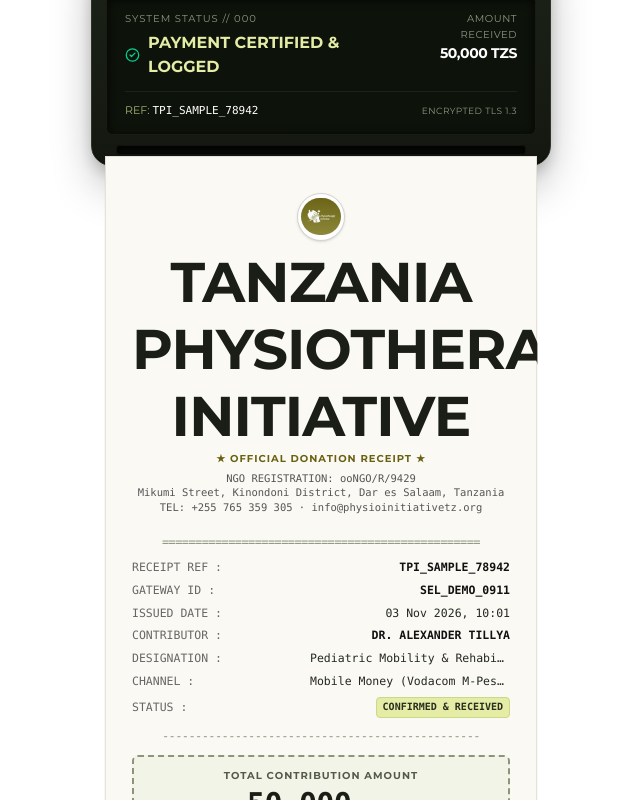
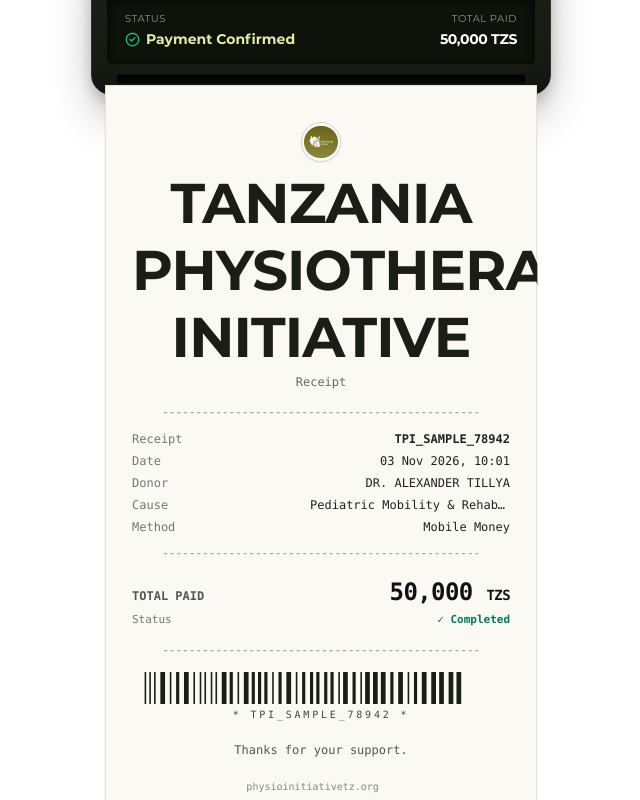
Before and after one commit to 0ero1n/physiotherapy-initiative-web, a Next.js app: page /donate/receipt in a window 1280 px wide. Shown: the part 320-1120 px from the top of the page, without its empty margins (319-959 px from the left). Built offline with nearby package versions, Linux system fonts and the light colour scheme.

Commit message:
style(receipt): clean and minimal thermal receipt without tax disclaimers or legal text

```diff
--- a/src/app/donate/receipt/ReceiptContent.tsx
+++ b/src/app/donate/receipt/ReceiptContent.tsx
@@ -310,26 +310,26 @@ export default function ReceiptContent() {
 
           {/* Machine Screen (LCD/OLED Display) */}
           <div className="receipt-screen">
-            <div className="flex items-start justify-between gap-4">
+            <div className="flex items-center justify-between">
               <div>
-                <div className="text-[10px] uppercase tracking-widest text-[#8e9882] mb-1">
-                  SYSTEM STATUS // 000
+                <div className="text-[10px] uppercase tracking-wider text-[#8e9882]">
+                  Status
                 </div>
-                <div className="text-base font-bold text-[#e4eca5] flex items-center gap-2">
+                <div className="text-sm font-bold text-[#e4eca5] flex items-center gap-1.5 mt-0.5">
                   {loading ? (
                     <>
-                      <span className="inline-block w-3.5 h-3.5 border-2 border-[#e4eca5] border-t-transparent rounded-full animate-spin" />
-                      AWAITING CONFIRMATION
+                      <span className="inline-block w-3 h-3 border-2 border-[#e4eca5] border-t-transparent rounded-full animate-spin" />
+                      Checking...
                     </>
                   ) : isComplete ? (
                     <>
-                      <CheckCircle2 size={16} className="text-emerald-400" />
-                      PAYMENT CERTIFIED & LOGGED
+                      <CheckCircle2 size={15} className="text-emerald-400" />
+                      Payment Confirmed
                     </>
                   ) : (
                     <>
-                      <AlertCircle size={16} className="text-amber-400" />
-                      AUTHORIZATION PENDING
+                      <AlertCircle size={15} className="text-amber-400" />
+                      Pending PIN
                     </>
                   )}
                 </div>
@@ -337,21 +337,12 @@ export default function ReceiptContent() {
 
               <div className="text-right">
                 <div className="text-[10px] uppercase tracking-wider text-[#8e9882]">
-                  AMOUNT RECEIVED
+                  Total Paid
                 </div>
-                <div className="text-sm font-bold text-white tracking-tight">
+                <div className="text-sm font-bold text-white tracking-tight mt-0.5">
                   {formattedAmount} {txDetails.currency || "TZS"}
                 </div>
               </div>
-            </div>
-
-            <div className="mt-3 pt-2.5 border-t border-[#1c2417] flex items-center justify-between text-[11px] text-[#a4b574]">
-              <span className="truncate max-w-[240px]">
-                REF: <code className="text-white font-mono">{reference || "TPI_PENDING"}</code>
-              </span>
-              <span className="uppercase text-[9px] tracking-wider text-[#8e9882]">
-                ENCRYPTED TLS 1.3
-              </span>
             </div>
           </div>
 
@@ -360,144 +351,111 @@ export default function ReceiptContent() {
         </div>
 
         {/* ==============================================================================
-            THE THERMAL RECEIPT PAPER (FEEDS OUT OF THE MACHINE SLOT)
+            THE THERMAL RECEIPT PAPER (CLEAN & MINIMAL)
             ============================================================================== */}
         <div className="receipt-output-container">
           <article
             className={`thermal-paper ${isFeeding ? "receipt-paper-animate" : ""}`}
             style={{ clipPath: clipPathStyle }}
           >
-            {/* Top Paper Header Lockup */}
-            <div className="text-center pb-3">
-              <div className="w-12 h-12 mx-auto mb-2 rounded-full border border-neutral-300 p-0.5 bg-white shadow-sm flex items-center justify-center">
+            {/* Top Paper Header */}
+            <div className="text-center pb-1">
+              <div className="w-10 h-10 mx-auto mb-2 rounded-full border border-neutral-300 p-0.5 bg-white shadow-xs flex items-center justify-center">
                 <Image
                   src="/images/our-logo.jpeg"
                   alt="TPI Logo"
-                  width={40}
-                  height={40}
+                  width={36}
+                  height={36}
                   className="rounded-full object-cover"
                 />
               </div>
 
-              <h1 className="font-bold text-[15px] tracking-wider uppercase text-[#1a1e16] font-mono leading-tight">
+              <h1 className="font-bold text-sm tracking-wider uppercase text-[#1a1e16] font-mono leading-tight">
                 {APP_INFO.name}
               </h1>
 
-              <div className="text-[10px] tracking-widest uppercase font-bold text-[#696112] mt-0.5">
-                ★ OFFICIAL DONATION RECEIPT ★
-              </div>
-
-              <div className="text-[10.5px] text-[#555] font-mono mt-1 leading-snug">
-                NGO REGISTRATION: {APP_INFO.registrationNumber}
-                <br />
-                {APP_INFO.contact.address}
-                <br />
-                TEL: {APP_INFO.contact.phone} · {APP_INFO.contact.email}
+              <div className="text-xs font-mono text-[#666] mt-0.5">
+                Receipt
               </div>
             </div>
 
-            {/* Thermal Divider Line */}
-            <div className="receipt-dashed-line my-2" aria-hidden="true">
-              ================================================
+            {/* Clean Divider */}
+            <div className="receipt-dashed-line my-2.5" aria-hidden="true">
+              ------------------------------------------------
             </div>
 
-            {/* Receipt Summary Grid */}
-            <div className="space-y-1.5 text-[11.5px] font-mono text-[#24291f]">
+            {/* Core Details */}
+            <div className="space-y-1.5 text-xs font-mono text-[#222]">
               <div className="flex justify-between">
-                <span className="text-[#666]">RECEIPT REF :</span>
-                <span className="font-bold text-[#111]">{reference || "TPI_GIFT_001"}</span>
+                <span className="text-[#777]">Receipt</span>
+                <span className="font-semibold">{reference || "TPI_GIFT_001"}</span>
               </div>
 
-              {txDetails.transactionId && (
-                <div className="flex justify-between">
-                  <span className="text-[#666]">GATEWAY ID  :</span>
-                  <span className="font-semibold text-[#111]">{txDetails.transactionId}</span>
-                </div>
-              )}
-
               <div className="flex justify-between">
-                <span className="text-[#666]">ISSUED DATE :</span>
+                <span className="text-[#777]">Date</span>
                 <span>{txDetails.issuedAt}</span>
               </div>
 
               <div className="flex justify-between">
-                <span className="text-[#666]">CONTRIBUTOR :</span>
-                <span className="font-semibold text-[#111] uppercase truncate max-w-[200px]">
+                <span className="text-[#777]">Donor</span>
+                <span className="font-medium uppercase truncate max-w-[200px]">
                   {txDetails.donor}
                 </span>
               </div>
 
               <div className="flex justify-between">
-                <span className="text-[#666]">DESIGNATION :</span>
-                <span className="truncate max-w-[200px] text-right font-medium">
+                <span className="text-[#777]">Cause</span>
+                <span className="truncate max-w-[200px] text-right">
                   {txDetails.cause}
                 </span>
               </div>
 
               <div className="flex justify-between">
-                <span className="text-[#666]">CHANNEL     :</span>
+                <span className="text-[#777]">Method</span>
                 <span className="truncate max-w-[200px] text-right">
-                  {txDetails.method?.startsWith("mobile")
-                    ? "Mobile Money (Tigo/Vodacom/Airtel)"
-                    : txDetails.method || "Direct Electronic Transfer"}
-                </span>
-              </div>
-
-              <div className="flex justify-between items-center pt-0.5">
-                <span className="text-[#666]">STATUS      :</span>
-                <span className="px-1.5 py-0.5 text-[10px] font-bold uppercase rounded bg-[#e4eca5] text-[#292e20] border border-[#cbd885]">
-                  {isComplete ? "CONFIRMED & RECEIVED" : "PENDING AUTHORIZATION"}
+                  {txDetails.method?.toLowerCase().includes("mobile")
+                    ? "Mobile Money"
+                    : txDetails.method?.toLowerCase().includes("card")
+                    ? "Card Payment"
+                    : txDetails.method || "Direct Transfer"}
                 </span>
               </div>
             </div>
 
-            {/* Thermal Divider Line */}
+            {/* Clean Divider */}
             <div className="receipt-dashed-line my-2.5" aria-hidden="true">
               ------------------------------------------------
             </div>
 
-            {/* Hero Amount Contribution Box */}
-            <div className="border-2 border-dashed border-[#8d9478] bg-[#f2f4e8] p-3 rounded-md text-center">
-              <div className="text-[10px] uppercase tracking-widest text-[#53594b] font-bold">
-                TOTAL CONTRIBUTION AMOUNT
-              </div>
-              <div className="text-2xl md:text-3xl font-black text-[#1a1e16] font-mono tracking-tight my-0.5">
-                {formattedAmount}{" "}
-                <span className="text-base font-bold text-[#696112]">
-                  {txDetails.currency || "TZS"}
+            {/* Total Paid Row */}
+            <div className="py-1">
+              <div className="flex justify-between items-baseline font-mono">
+                <span className="text-xs uppercase text-[#555] font-semibold">Total paid</span>
+                <span className="text-2xl font-bold text-[#111] tracking-tight">
+                  {formattedAmount}{" "}
+                  <span className="text-sm font-semibold">{txDetails.currency || "TZS"}</span>
                 </span>
               </div>
-              <div className="text-[10px] font-bold tracking-wider text-[#4d543f] uppercase">
-                100% TAX-DEDUCTIBLE PHILANTHROPIC GIFT
+              <div className="flex justify-between items-center text-[11px] font-mono text-[#777] mt-1">
+                <span>Status</span>
+                <span className="text-emerald-700 font-semibold flex items-center gap-1">
+                  ✓ {isComplete ? "Completed" : "Pending"}
+                </span>
               </div>
             </div>
 
-            {/* Thermal Divider Line */}
+            {/* Clean Divider */}
             <div className="receipt-dashed-line my-2.5" aria-hidden="true">
               ------------------------------------------------
             </div>
 
-            {/* Barcode Element */}
+            {/* Clean Barcode */}
             <ThermalBarcode code={reference || "TPI1794238661911"} />
 
-            {/* Official Certification Seal / Stamp */}
-            <div className="my-3 text-center">
-              <div className="inline-block border-2 border-[#696112] text-[#4d480f] px-3 py-1 rounded font-mono text-[9.5px] font-bold tracking-wider uppercase rotate-[-1.5deg] bg-white/70 shadow-xs">
-                ★ CERTIFIED OFFICIAL RECEIPT · TPI TANZANIA ★
-              </div>
-            </div>
-
-            {/* Legal Statement */}
-            <p className="text-[9.5px] text-[#5c6352] text-center leading-relaxed font-mono px-1">
-              This electronic receipt acknowledges your voluntary contribution to the
-              Tanzania Physiotherapy Initiative (TPI), a registered non-profit NGO (ooNGO/R/9429).
-              No goods or services were provided in exchange for this contribution.
-              Retain this voucher for tax and records purposes.
-            </p>
-
-            <div className="mt-4 pt-2 border-t border-neutral-300 flex justify-between text-[8.5px] text-[#777] font-mono">
-              <span>SECURITY HASH: 8E16-3DD8-VERIFIED</span>
-              <span>P. 1 / 1</span>
+            {/* Minimal Footer */}
+            <div className="text-center pt-2 font-mono text-xs text-[#555] pb-2">
+              <p>Thanks for your support.</p>
+              <p className="text-[10px] text-[#888] mt-1">physioinitiativetz.org</p>
             </div>
           </article>
         </div>
```
